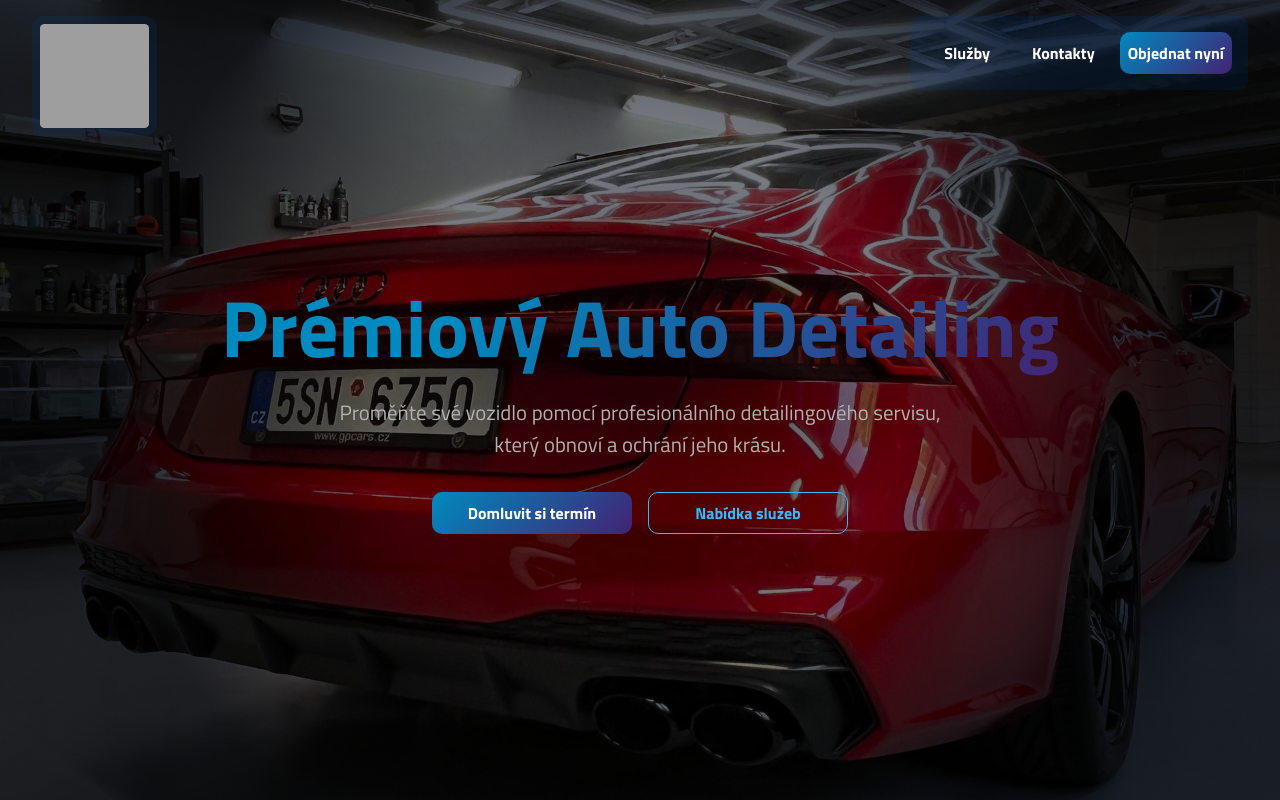
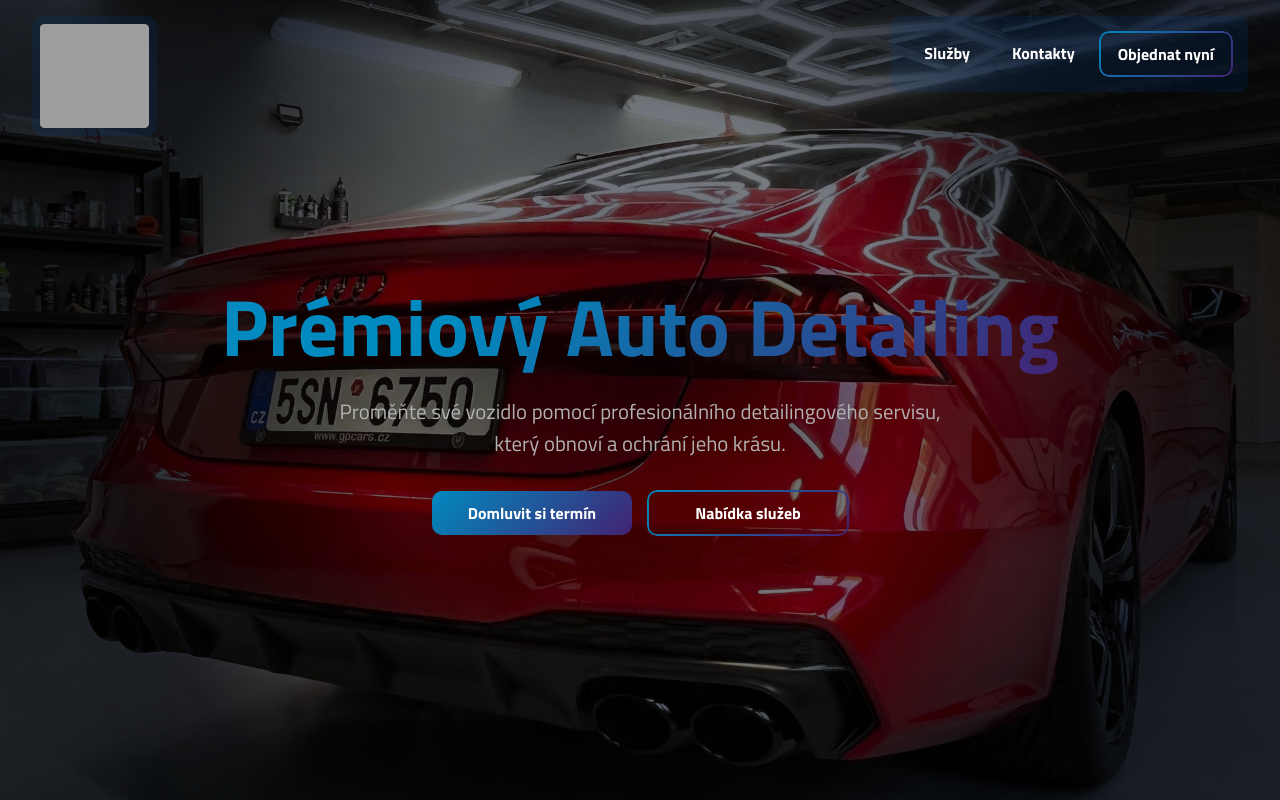
Before and after one commit to xzd3n3k/its_time, a SvelteKit app: page / in a window 1280 px wide. Built offline with nearby package versions, Linux system fonts and the light colour scheme; grey boxes are pictures that could not be loaded.

Commit message:
style(button-outline): make outline linear gradient

```diff
--- a/src/app.css
+++ b/src/app.css
@@ -85,18 +85,39 @@ html {
 }
 
 .button-outline {
-    background-color: transparent;
+    position: relative;
     font-size: 1rem;
+    border-radius: 10px;
     font-weight: bold;
+    padding: 8px 16px;
+    white-space: nowrap;
     font-family: "Titillium Web", sans-serif;
-    padding: 8px 16px;
-    border-radius: 10px;
-    transition:
-        box-shadow 0.3s,
-        color 0.3s,
-        border 0.3s;
-    color: rgb(51, 187, 255);
-    border: 1px solid rgb(51, 187, 255);
+    background: transparent;
+    border: 2px solid transparent;
+    color: white;
+    cursor: pointer;
+    z-index: 0;
+    transition: color 0.3s, box-shadow 0.3s;
+
+    &::before {
+        content: "";
+        position: absolute;
+        inset: 0;
+        border-radius: inherit;
+        padding: 2px;
+        margin: -3px;
+        background: linear-gradient(135deg, var(--color-primary), var(--color-secondary));
+        mask:
+                linear-gradient(#fff 0 0) content-box,
+                linear-gradient(#fff 0 0);
+        mask-composite: exclude;
+        z-index: -1;
+    }
+
+
+    &:hover {
+        box-shadow: var(--shadow-primary);
+    }
 }
 
 .button-primary {
@@ -118,6 +139,7 @@ html {
         box-shadow: var(--shadow-primary);
     }
 }
+
 
 a, button, input, textarea {
     outline-color: transparent;
--- a/src/routes/Navbar.svelte
+++ b/src/routes/Navbar.svelte
@@ -19,7 +19,7 @@ import {goto} from "$app/navigation";
                 <a class="nav-button" href="/services">Služby</a>
                 <a class="nav-button" href="/contacts">Kontakty</a>
             </div>
-            <button class="button-primary" on:click={() => goto("/contacts")}>Objednat nyní</button>
+            <button class="button-outline" on:click={() => goto("/contacts")}>Objednat nyní</button>
         </div>
     </div>
 </nav>
```
